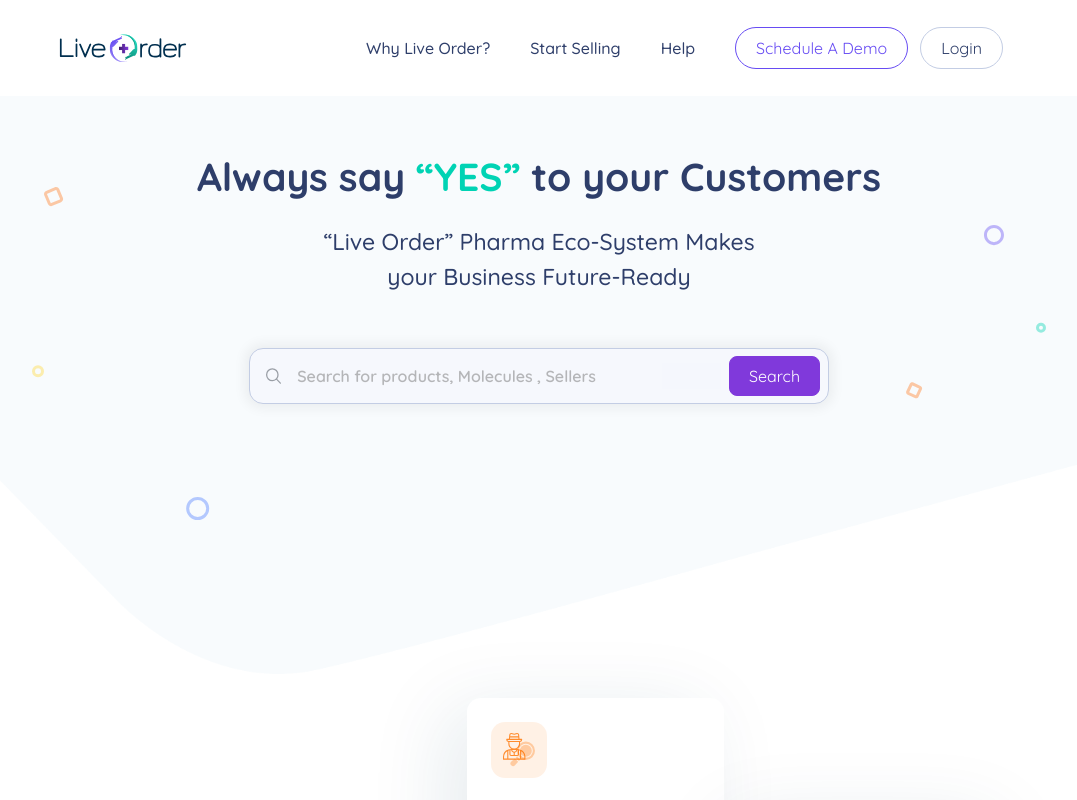
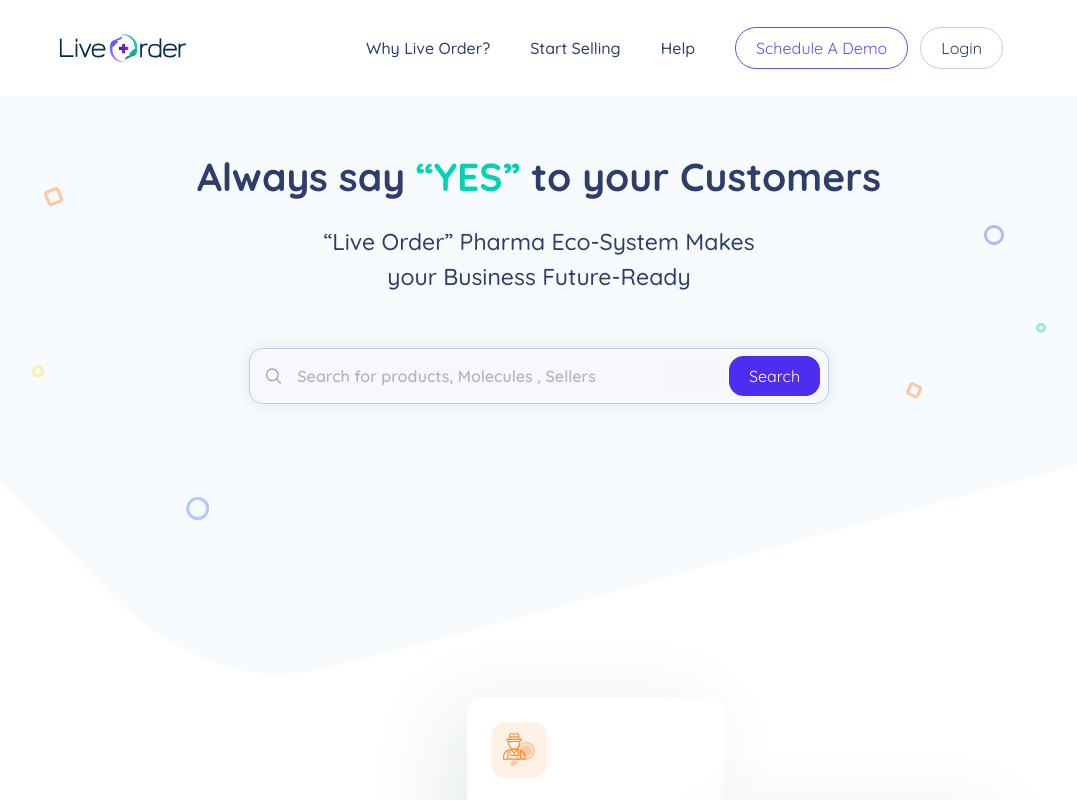
Before and after one commit to ssekaran4u/liveorder3.0-react-pre, a React (Create React App) app: page / in a window 1280 px wide. In both pictures the pointer is over the button "Search". Shown: the top 800 px of the page, without its empty margins (101-1178 px from the left). Built offline with nearby package versions, Linux system fonts and the light colour scheme.

Commit message:
Hero section, lets start section css changes

```diff
--- a/src/Components/HeroSection/HeroSection.css
+++ b/src/Components/HeroSection/HeroSection.css
@@ -97,7 +97,7 @@ h5.h5.HeroSubTitle {
 }
 
 .btn.search-btn {
-  border-radius: 8px;
+  border-radius: 14px;
   background-color: #674cf3;
   transition: all 0.5s;
   padding: 7px 19px !important;
@@ -105,8 +105,8 @@ h5.h5.HeroSubTitle {
 
 .btn.search-btn:hover {
   background-image: none;
-  background-color: #8039db;
-  border-color: #8039db;
+  background-color: rgba(78, 45, 240, 1);
+  border-color: rgba(78, 45, 240, 1);
 }
 
 @media only screen and (min-width: 769px) {
--- a/src/Components/LetsStartSection/LetsStartSection.css
+++ b/src/Components/LetsStartSection/LetsStartSection.css
@@ -32,8 +32,10 @@
 }
 
 .btn.demo-card-btn:hover {
-  /* color: #4e2df0 !important; */
-  box-shadow: -1.1px 8.9px 21px 0 rgba(103, 76, 243, 0.2);
+  /* background-color: #674cf3 !important; */
+  color: rgba(78, 45, 240, 1);
+  /* box-shadow: -1.1px 8.9px 21px 0 rgba(103, 76, 243, 0.2); */
+  box-shadow: -1.1px 8.9px 21px 0 rgba(78, 45, 240, 1);
 }
 
 .purple-blob2 {
```
